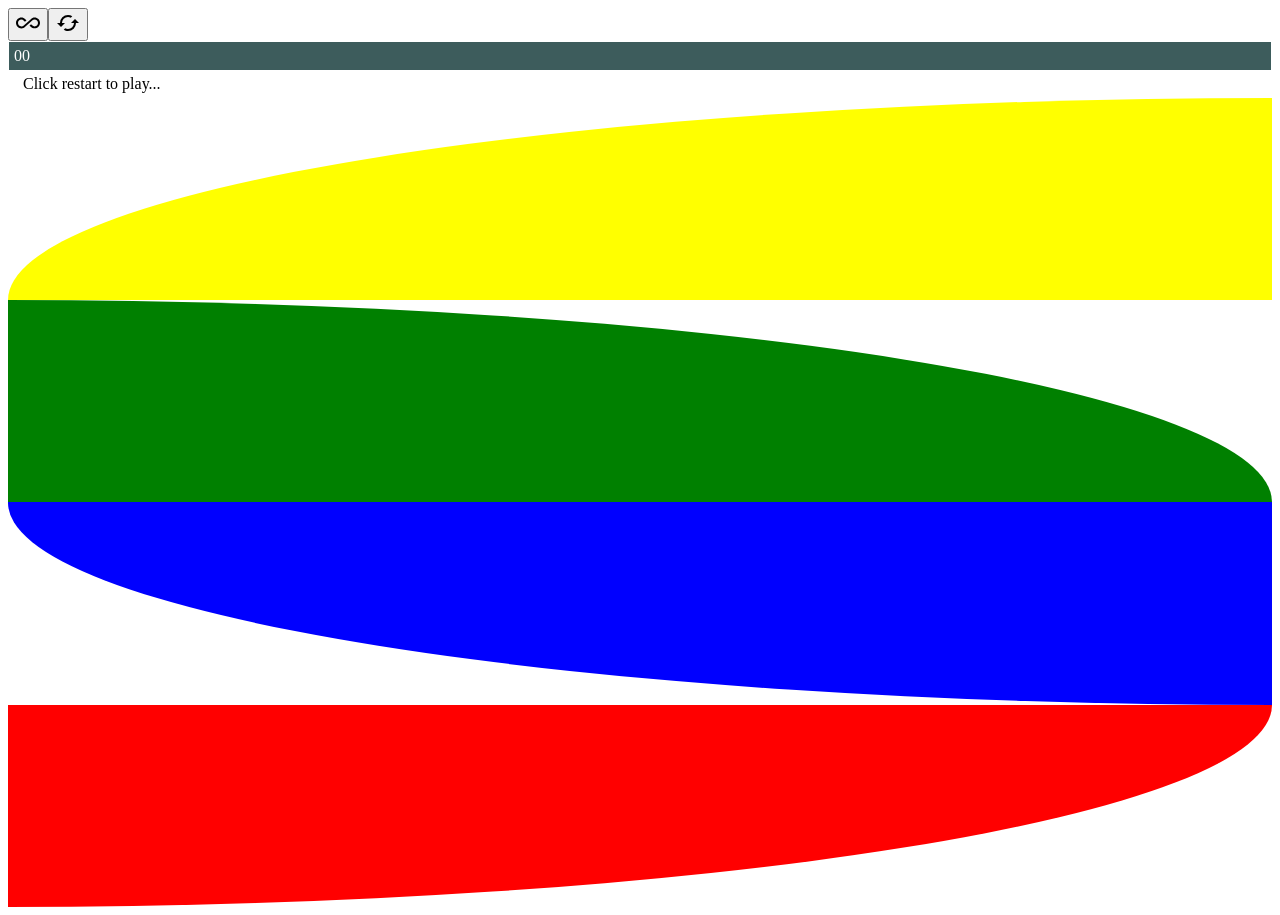
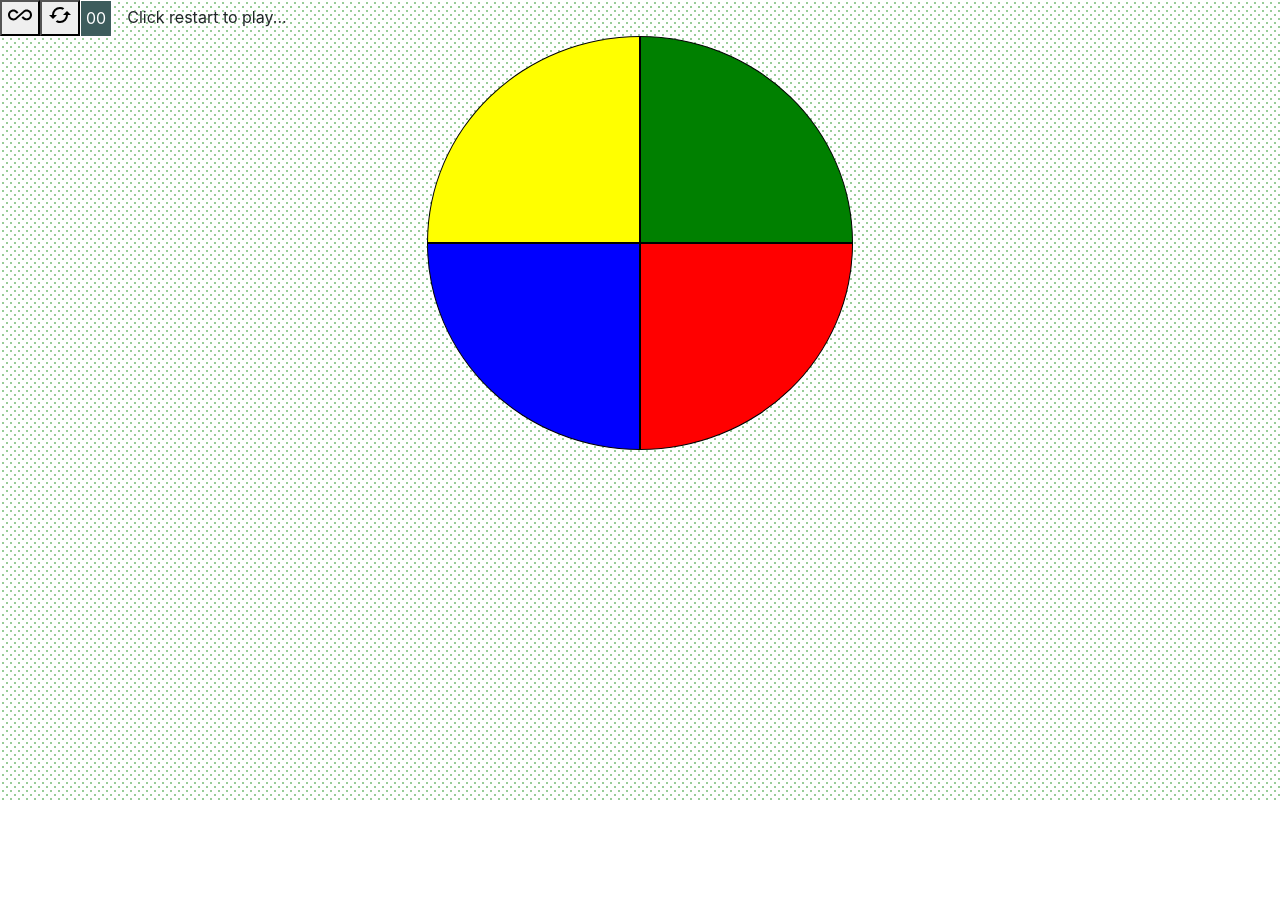
Before and after one commit to iWearDiapers/FCC-Simon, a plain HTML site: page index.html in a window 1280 px wide. After the commit the page ends 800 px from the top, so only its background shows below. Drawn offline with nearby package versions, Linux system fonts and the light colour scheme.

Commit message:
linked stylesheets

```diff
--- a/index.html
+++ b/index.html
@@ -3,6 +3,10 @@
   <head>
   	<meta charset="UTF-8" />
     <title>Simon - FCC Challenge completed by iWearDiapers</title>
+
+    <link href="https://cdnjs.cloudflare.com/ajax/libs/twitter-bootstrap/4.0.0-beta.2/css/bootstrap.css" rel="stylesheet" />
+    <link href="style.css" rel="stylesheet" />
+
     <script src="https://unpkg.com/react@16/umd/react.development.js"></script>
     <script src="https://unpkg.com/react-dom@16/umd/react-dom.development.js"></script>
     <script src="https://unpkg.com/babel-standalone@6.15.0/babel.min.js"></script>
```
